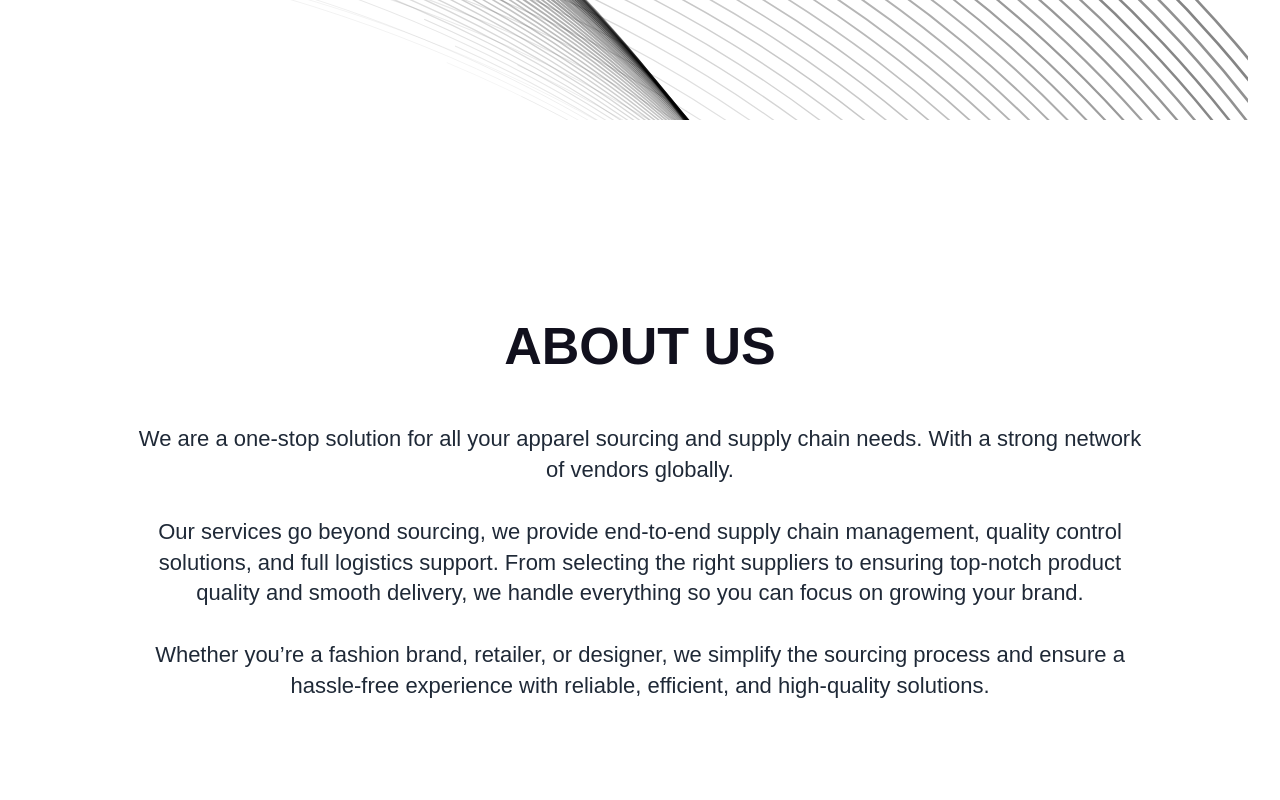
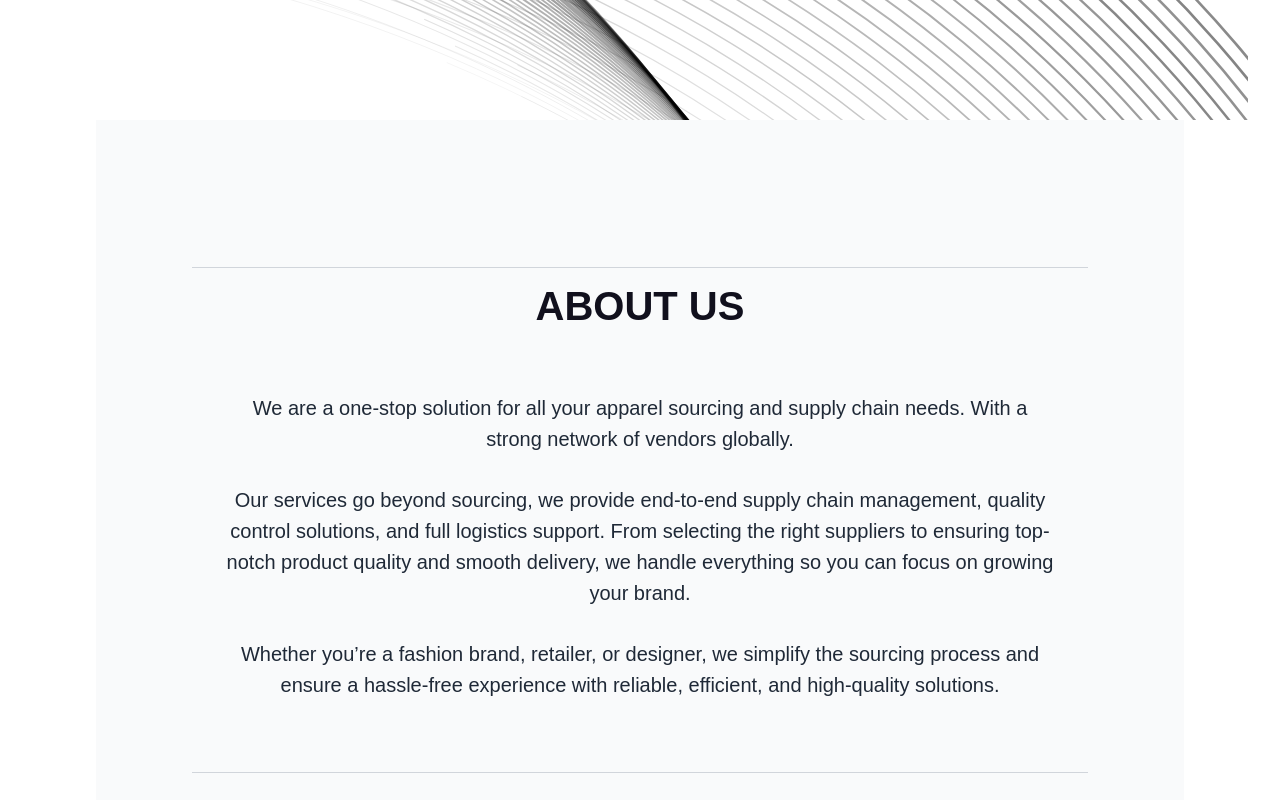
Before and after one commit to AniD-z/web1, a Next.js app: page / in a window 1280 px wide. Shown: the part 720-1520 px from the top of the page. Built offline with nearby package versions, Linux system fonts and the light colour scheme.

Commit message:
Update Business.tsx

```diff
--- a/app/components/Business.tsx
+++ b/app/components/Business.tsx
@@ -29,10 +29,10 @@ const FeatureCard = ({ icon, title, content, index }: featureCardProps) => (
       />
     </div>
     <div className="flex-1 flex flex-col ml-3">
-      <h1 className="font-poppins font-semibold text-white text-[18px] leading-[23px] mb-1">
+      <h1 className="font-poppins font-semibold text-black text-[18px] sm:text-[22px] md:text-[24px] leading-[23px] mb-1">
         {title}
       </h1>
-      <p className="font-poppins font-normal text-dimWhite text-[16px] leading-[24px] mb-1">
+      <p className="font-poppins font-normal text-gray-700 text-[16px] sm:text-[18px] md:text-[20px] leading-[24px] mb-1">
         {content}
       </p>
     </div>
@@ -40,19 +40,22 @@ const FeatureCard = ({ icon, title, content, index }: featureCardProps) => (
 );
 
 const Business = () => (
-  <section id="features" className="section h-screen flex items-center justify-center">
+  <section
+    id="features"
+    className="section h-screen flex items-center justify-center bg-gray-50 py-12" // Lighter grey background
+  >
     <motion.div
-      className="sectionInfo flex flex-col items-center text-center w-full" // Added w-full to ensure full width
+      className="sectionInfo flex flex-col items-center text-center w-full max-w-4xl px-8 border-t border-b border-gray-300" // Thin top and bottom lines
       variants={slideIn("left", "tween", 0.2, 1.5)}
       initial="hidden"
       whileInView="show"
       viewport={{ once: true }}
     >
-      <h1 className="heading2 paddingX">
+      <h1 className="heading2 text-gray-800 font-semibold text-[36px] sm:text-[32px] md:text-[36px] lg:text-[40px] mb-12">
         ABOUT US
       </h1>
 
-      <p className=" paragraph max-w-[1020px] mx-auto mt-10 ">
+      <p className="paragraph text-gray-700 text-lg sm:text-[16px] md:text-[18px] lg:text-[20px] leading-relaxed mb-10">
         We are a one-stop solution for all your apparel sourcing and supply chain needs.
         With a strong network of vendors globally. <br /><br />
 
@@ -61,11 +64,8 @@ const Business = () => (
 
         Whether you&rsquo;re a fashion brand, retailer, or designer, we simplify the sourcing process and ensure a hassle-free experience with reliable, efficient, and high-quality solutions. <br /><br />
       </p>
-
-
     </motion.div>
   </section>
 );
 
-
 export default Business;
```
Lines whose indentation alone changed are shown as unchanged.
